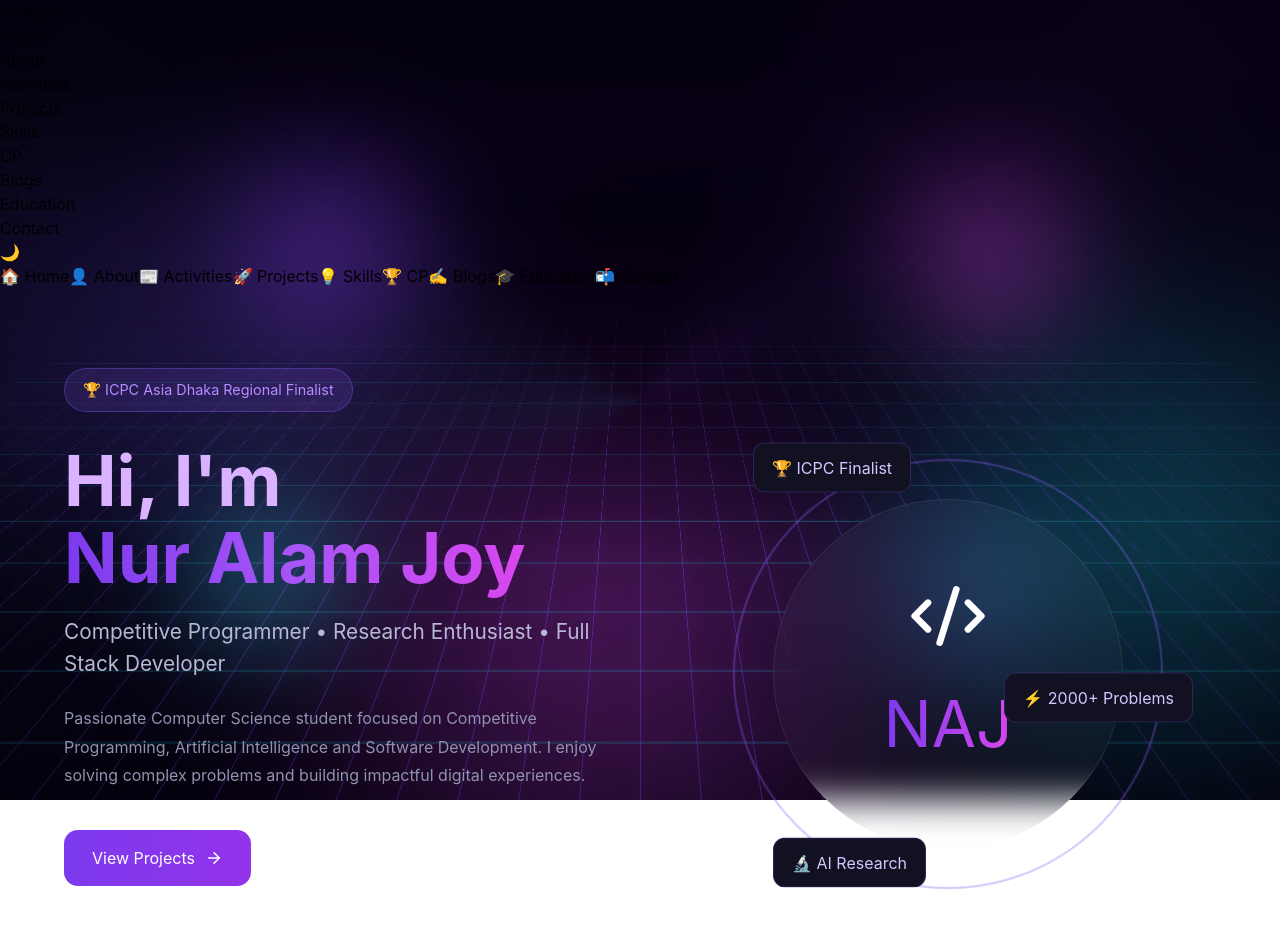
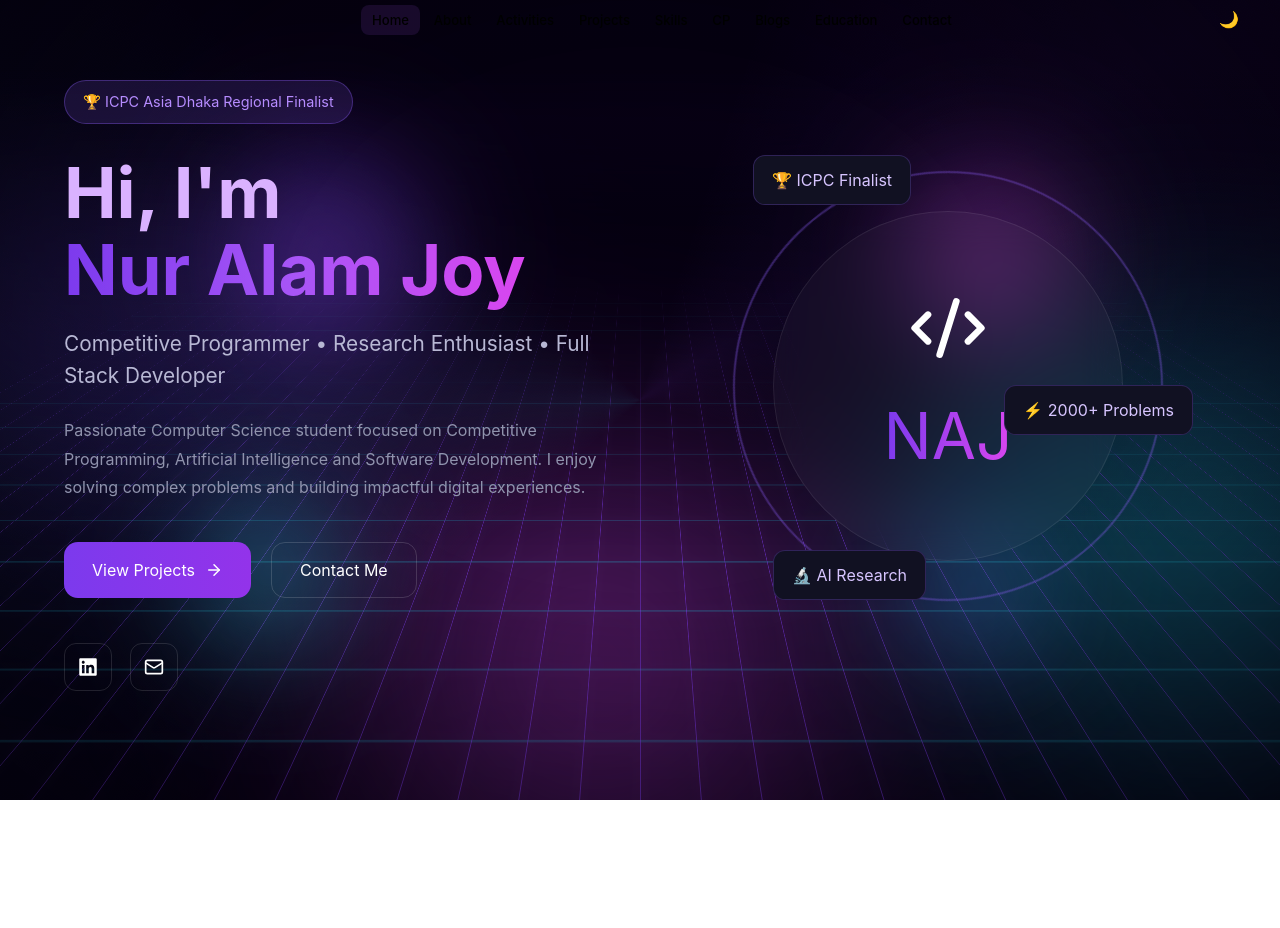
Before and after one commit to nuralamjoy/my_portfolio, a React app: page / in a window 1280 px wide. Shown: the top 928 px of the page. After the commit the page ends 800 px from the top, so only its background shows below. Built offline with nearby package versions, Linux system fonts and the light colour scheme; the HTML template or start-up script is replaced by a standard one.

Commit message:
update nav

```diff
--- a/src/components/Header/Nav.css
+++ b/src/components/Header/Nav.css
@@ -0,0 +1,166 @@
+/* ===================== NAVBAR ===================== */
+/* Relies on global CSS variables (--bg, --p1..p4, --font-d, --font-m,
+   --border, --txt, --txt2, --tr, --nav-h) defined in Home.css / :root. */
+
+#nav {
+  position: fixed;
+  top: 0;
+  left: 0;
+  right: 0;
+  height: var(--nav-h);
+  z-index: 1000;
+  transition: all var(--tr);
+  padding: 0 2rem;
+}
+#nav.scrolled {
+  background: rgba(6, 8, 24, 0.82);
+  backdrop-filter: blur(22px);
+  -webkit-backdrop-filter: blur(22px);
+  border-bottom: 1px solid var(--border);
+  box-shadow: 0 4px 30px rgba(0, 0, 0, 0.4);
+}
+[data-theme="light"] #nav.scrolled {
+  background: rgba(240, 235, 255, 0.85);
+}
+
+.nav-i {
+  max-width: 1380px;
+  margin: 0 auto;
+  height: 100%;
+  display: flex;
+  align-items: center;
+  justify-content: space-between;
+}
+
+.nav-logo {
+  font-family: var(--font-d);
+  font-weight: 700;
+  font-size: 1.4rem;
+  background: linear-gradient(135deg, var(--p2), var(--p3));
+  -webkit-background-clip: text;
+  -webkit-text-fill-color: transparent;
+  background-clip: text;
+  text-decoration: none;
+  letter-spacing: -0.5px;
+  flex-shrink: 0;
+}
+
+.nav-links {
+  display: flex;
+  align-items: center;
+  gap: 0.15rem;
+  list-style: none;
+}
+.nav-links a {
+  color: var(--txt2);
+  text-decoration: none;
+  font-size: 0.82rem;
+  font-weight: 500;
+  padding: 0.45rem 0.7rem;
+  border-radius: 8px;
+  transition: all var(--tr);
+  white-space: nowrap;
+}
+.nav-links a:hover,
+.nav-links a.active {
+  color: var(--p3);
+  background: rgba(168, 85, 247, 0.12);
+}
+
+.nav-r {
+  display: flex;
+  align-items: center;
+  gap: 0.75rem;
+}
+
+.btn-theme,
+.btn-ham {
+  background: none;
+  border: 1px solid var(--border);
+  color: var(--txt2);
+  width: 38px;
+  height: 38px;
+  border-radius: 10px;
+  cursor: pointer;
+  display: flex;
+  align-items: center;
+  justify-content: center;
+  font-size: 1rem;
+  transition: all var(--tr);
+}
+.btn-theme:hover {
+  border-color: var(--p2);
+  color: var(--p3);
+  background: rgba(168, 85, 247, 0.1);
+}
+
+.btn-ham {
+  display: none;
+  flex-direction: column;
+  gap: 5px;
+  padding: 8px;
+  border: none;
+}
+.btn-ham span {
+  display: block;
+  width: 20px;
+  height: 2px;
+  background: var(--txt);
+  border-radius: 2px;
+  transition: all var(--tr);
+}
+.btn-ham.open span:nth-child(1) {
+  transform: translateY(7px) rotate(45deg);
+}
+.btn-ham.open span:nth-child(2) {
+  opacity: 0;
+}
+.btn-ham.open span:nth-child(3) {
+  transform: translateY(-7px) rotate(-45deg);
+}
+
+/* ===================== MOBILE NAV ===================== */
+.mob-nav {
+  display: none;
+  position: fixed;
+  top: var(--nav-h);
+  left: 0;
+  right: 0;
+  background: rgba(6, 8, 24, 0.96);
+  backdrop-filter: blur(20px);
+  -webkit-backdrop-filter: blur(20px);
+  border-bottom: 1px solid var(--border);
+  padding: 1rem;
+  z-index: 999;
+  flex-direction: column;
+  gap: 0.2rem;
+}
+[data-theme="light"] .mob-nav {
+  background: rgba(240, 235, 255, 0.97);
+}
+.mob-nav.show {
+  display: flex;
+}
+.mob-nav a {
+  color: var(--txt2);
+  text-decoration: none;
+  padding: 0.7rem 1rem;
+  border-radius: 10px;
+  font-size: 0.9rem;
+  font-weight: 500;
+  transition: all var(--tr);
+}
+.mob-nav a:hover {
+  background: rgba(168, 85, 247, 0.12);
+  color: var(--p3);
+}
+
+/* ===================== RESPONSIVE ===================== */
+@media (max-width: 900px) {
+  .nav-links {
+    display: none;
+  }
+  .btn-ham {
+    display: flex;
+  }
+}
```
